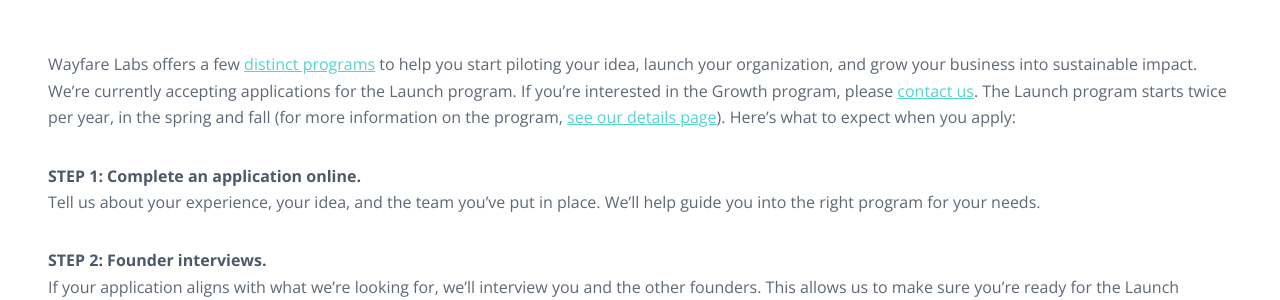
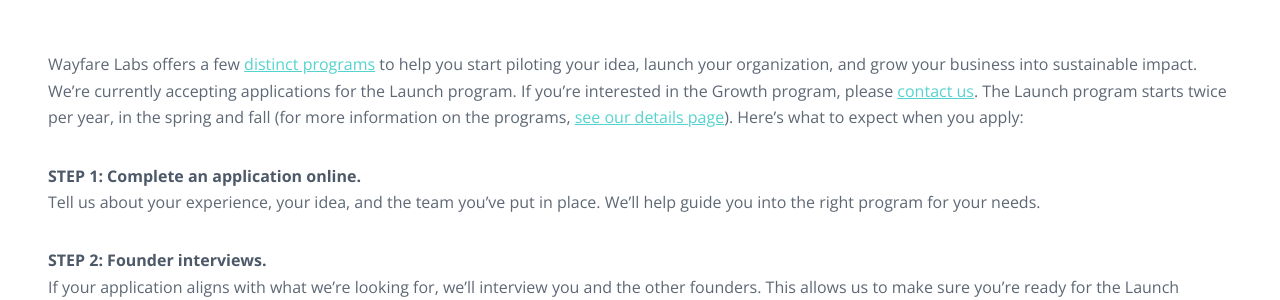
Before and after one commit to wayfareio/wayfarelabs.org, a Jekyll site: the page built from apply.markdown, in a window 1280 px wide and 900 px high. Shown: the part 219-519 px from the top of the window. Built offline with Jekyll 4.4.1, drawn with Linux system fonts in a browser that asks for light colours; comment, search, counter and statistics services are not loaded.

Commit message:
Updated Apply

```diff
--- a/apply.markdown
+++ b/apply.markdown
@@ -4,42 +4,42 @@
 position: 1
 ---
 
-Wayfare Labs offers a few [distinct programs](http://wayfarelabs.org/programs) to help you start piloting your idea, launch your organization, and grow your business into sustainable impact. We're currently accepting applications for the Launch program. If you're interested in the Growth program, please [contact us](/contact). The Launch program starts twice per year, in the spring and fall (for more information on the program, [see our details page](/programs)). Here's what to expect when you apply:
+Wayfare Labs offers a few [distinct programs](/programs) to help you start piloting your idea, launch your organization, and grow your business into sustainable impact. We're currently accepting applications for the Launch program. If you're interested in the Growth program, please [contact us](/contact). The Launch program starts twice per year, in the spring and fall (for more information on the programs, [see our details page](/programs)). Here's what to expect when you apply:
 
-**STEP 1: Complete an application online.**
+**STEP 1: Complete an application online.**\
 Tell us about your experience, your idea, and the team you've put in place. We'll help guide you into the right program for your needs.
 
-**STEP 2: Founder interviews.**
+**STEP 2: Founder interviews.**\
 If your application aligns with what we're looking for, we'll interview you and the other founders. This allows us to make sure you're ready for the Launch Phase.
 
-**STEP 3: Selections are made by the Wayfare Labs team.**
+**STEP 3: Selections are made by the Wayfare Labs team.**\
 After the interviews are complete, we have extensive conversations about who should be a part of our next batch.
 
 ---
 
 <div class="typeform-widget" data-url="https://wayfare.typeform.com/to/gRbyfY" data-text="Wayfare Labs Launch Program Application" style="width:100%;height:500px;"></div>
-<script>(function(){var qs,js,q,s,d=document,gi=d.getElementById,ce=d.createElement,gt=d.getElementsByTagName,id='typef_orm',b='https://s3-eu-west-1.amazonaws.com/share.typeform.com/';if(!gi.call(d,id)){js=ce.call(d,'script');js.id=id;js.src=b+'widget.js';q=gt.call(d,'script')[0];q.parentNode.insertBefore(js,q)}})()</script>
+<script>(function(){var qs,js,q,s,d=document,gi=d.getElementById,ce=d.createElement,gt=d.getElementsByTagName,id='typef_orm',b='https://s3-eu-west-1.amazonaws.com/share.typeform.com/';if(!gi.call(d,id)){js=ce.call(d,'script');js.id=id;js.src=b\+'widget.js';q=gt.call(d,'script')\[0\];q.parentNode.insertBefore(js,q)}})()</script>
 
 ---
 
 ## Frequently Asked Questions
 
-**Question: What are you looking for in startup applicants?**
+**Question: What are you looking for in startup applicants?**\
 **Answer:** Everyone brings something different to the table, but in general, we're looking for founders compelled by their faith to launch creation-restoring movements. What does that mean? It means we're looking for people pursuing their calling to help solve the world's problems.
 
-**Question: Do you accept for-profits and non-profits?**
+**Question: Do you accept for-profits and non-profits?**\
 **Answer:** Yes! While there are valid strategic reasons for choosing either status, we care more about how pursuit of the common good is integrated into your business model than we care about how the government views your entity. We'll even help you decide how to structure your organization if you haven't done it yet.
 
-**Question: Why do the programs cost money?**
+**Question: Why do the programs cost money?**\
 **Answer:** We strive to provide a valuable, personal experience for all our Labbers. That means putting together a killer program backed by a great team---which requires money. Some of that is subsidized by the donations we accept, but we also require startups to pay for the programs as a proof point of their ideas and their grit. Our programs include training on how to raise the funds, so don't be too worried about the cost. If you have questions about how that will work, [contact us](/contact) and tell us about it!
 
-**Question: How do I determine whether or not my startup or my idea is a good fit for this program?**
+**Question: How do I determine whether or not my startup or my idea is a good fit for this program?**\
 **Answer:** The best way? Fill out and application or [shoot us an email](/contact). Most of the startups we work with are in early stages of their history. Some are even just an idea written down on a napkin. Others are already piloting their product or service or have even been operating for several years. Most need help with their business models, fundraising, storytelling, and developing their mission and vision. Have a question? We're here to help. [Contact us](/contact)!
 
-**Question: May I apply for the Growth program?**
+**Question: May I apply for the Growth program?**\
 **Answer:** Absolutely. The Growth program is customized for each startup, so we'd love to talk with you about your organization and current needs. [Send us a message](/contact), and we'll chat.
 
-**Question: I would love to support Wayfare Labs. How can I do that?**
-**Answer:** First off, thank you! There are a number of ways to support this work. Like any non-profit, we need financial support---head over to our [giving page](http://wayfarelabs.givingfuel.com/general-fund) donate. If you've founded a startup, you might be a good fit to join our advisor network. If you're not a founder but you do have expertise in another area. You can still volunteer by teaching one of our workshops.
-Finally, if you know a founder or startup who'd be a good fit for one of our programs, we'd love the referral.
+**Question: I would love to support Wayfare Labs. How can I do that?**\
+**Answer:** First off, thank you! There are a number of ways to support this work. Like any non-profit, we need financial support---head over to our [giving page](http://wayfarelabs.givingfuel.com/general-fund) donate. If you've founded a startup, you might be a good fit to join our advisor network. If you're not a founder but you do have expertise in another area. You can still volunteer by teaching one of our workshops.\
+Finally, if you know a founder or startup who'd be a good fit for one of our programs, we'd love the referral.\
 [Contact us](/contact) for more information.
```
